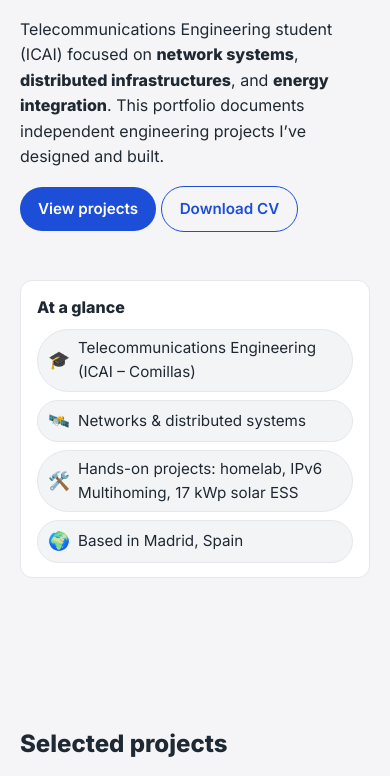
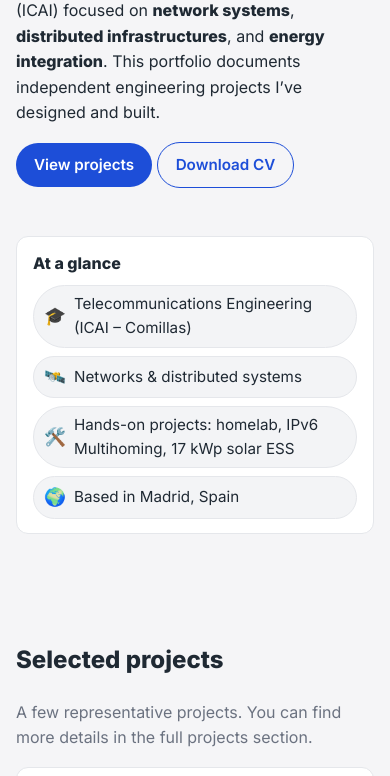
Before and after one commit to LCS-26/Portfolio, a plain HTML site: page index.html in a window 390 px wide. Shown: the part 185-961 px from the top of the page. Drawn offline with Linux system fonts and the light colour scheme.

Commit message:
Correción vista móvil

```diff
--- a/assets/css/styles.css
+++ b/assets/css/styles.css
@@ -420,3 +420,22 @@ img{
     height: 220px;
   }
 }
+/* Mejorar márgenes en móvil */
+@media (max-width: 720px) {
+  .container {
+    padding: 0 16px;     /* antes probablemente 0 20px o menos consistente */
+  }
+
+  .section {
+    padding: 32px 0;     /* un poco menos alto para que no quede tan “largo” en móvil */
+  }
+
+  .hero.section {
+    padding: 40px 0;
+  }
+
+  /* Evitar que algún texto ancho se pegue demasiado */
+  .lead {
+    font-size: 0.95rem;
+  }
+}
```
